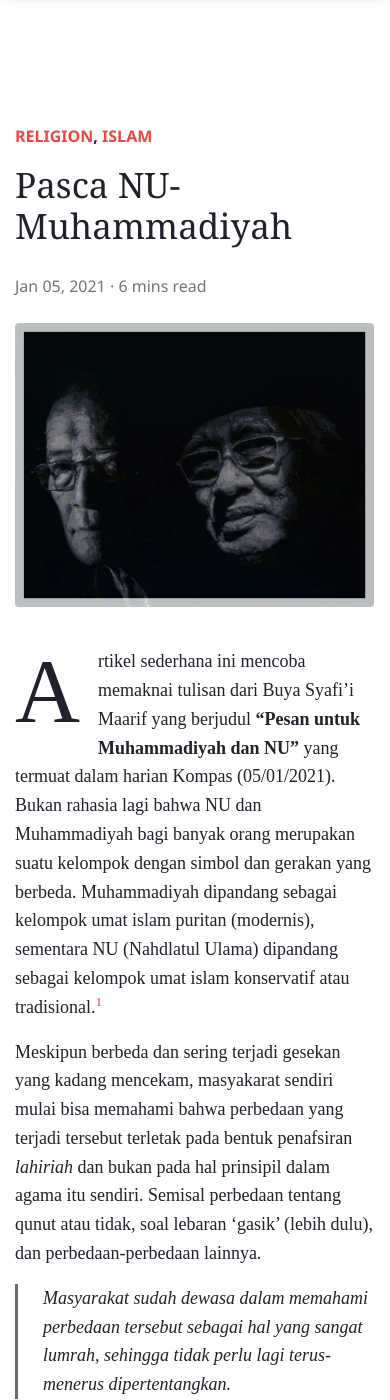
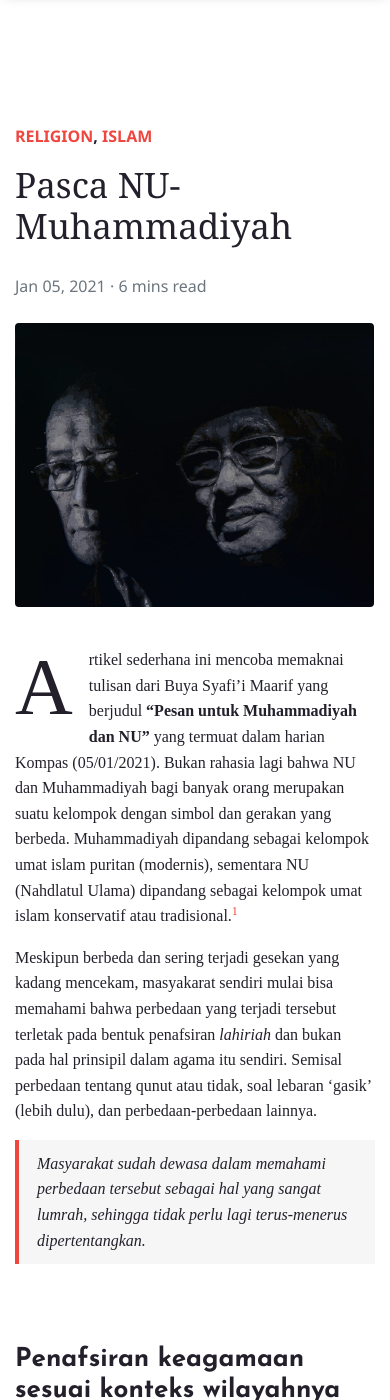
Before and after one commit to t4f1d/blog, a Jekyll site: the page built from _posts/2021-01-05-pasca-nu-muhammadiyah.md, in a window 390 px wide and 1400 px high. Built offline with Jekyll 4.4.1, drawn with Linux system fonts in a browser that asks for light colours; nearby versions of some CDN libraries; comment, search, counter and statistics services are not loaded; some of the changed text lies outside the part shown.

Commit message:
fix issue

```diff
--- a/_layouts/default.html
+++ b/_layouts/default.html
@@ -92,7 +92,7 @@
                 383 l76 135 167 3 167 2 -6 -37 c-4 -21 -7 -206 -7 -412 l-1 -374 75 -81 76 -81 22 26 c13 15 45 51 71 82 l48 55 6 411 6 411 136 0 136 0 125 -213 c175 -299 320 -557 320 -570 0 -6 -67 -126 -149 -266 -231 -398 -281 -487 -281
                 -502 0 -15 132 -251 165 -294 l20 -27 114 199 c246 426 494 859 503 879 9 19 -20 74 -192 370 -112 192 -255 439 -319 549 l-116 200 -636 3 -636 2 -144 -247z"></path>
                 </span>
-                <span class="footer-title mr-2 mb-0"> <b>Thoughts, stories and ideas</b> | <a class="text-credits" href="{{site.baseurl}}">mustaf.id</a> <br>Copyright © 2018 - <script>document.write(new Date().getFullYear())</script>. All rights reserved. <a class="text-credits" href="{{site.baseurl}}/credits.html">Website Credits</a></span>
+                <span class="footer-title mr-2 mb-0"> <b>Thoughts, stories and ideas</b> | <a class="text-credits" href="{{ site.baseurl }}/index.html">mustaf.id</a> <br>Copyright © 2018 - <script>document.write(new Date().getFullYear())</script>. All rights reserved. <a class="text-credits" href="{{site.baseurl}}/credits.html">Website Credits</a></span>
 
 
             </div>
--- a/_posts/2021-01-05-pasca-nu-muhammadiyah.md
+++ b/_posts/2021-01-05-pasca-nu-muhammadiyah.md
@@ -61,7 +70,9 @@
 
 Ketika negara-negara di sekitar kelahiran Islam dan timur tengah sedang dilanda peperangan serta konflik internal yang tak kunjung ada habis-habisnya, banyak harapan besar terhadap Indonesia.
 
-Islam terlalu besar dan mulia untuk hanya dijadikan kendaraan duniawi yang terlalu rendah, _eman-eman_ (sangat disayangkan). Seharusnya kita semua bisa menatap masa depan bersama, berjuang bersama dalam menjalankan _titah_ menjadi wakil Tuhan yang ada di bumi untuk menjadi rahmat bagi seluruh alam, bukan hanya untuk kelompok tertentu saja, namun rahmat bagi seluruh jagad semesta ntah itu yang hidup ataupun tak hidup.
+>Islam terlalu besar dan mulia untuk hanya dijadikan kendaraan duniawi yang terlalu rendah, _eman-eman_ (sangat disayangkan).
+
+Seharusnya kita semua bisa menatap masa depan bersama, berjuang bersama dalam menjalankan _titah_ menjadi wakil Tuhan yang ada di bumi untuk menjadi rahmat bagi seluruh alam, bukan hanya untuk kelompok tertentu saja, namun rahmat bagi seluruh jagad semesta ntah itu yang hidup ataupun tak hidup.
 
 > Wajah Islam Dunia dimasa depan akan sangat ditentukan bagaimana kita (baca: Indonesia) memahami dan menghayati apa itu Islam.
 
@@ -75,7 +86,7 @@
 
 ## Referensi
 <small>
-<a name="foot1">1</a>: Adam Schwarz, Islam: Coming in from the Cold dalam bukunya, A Nation in Waiting, Indonesia in The 1990’s, (Sydney: Allan and Unwin, 1994), p. 171. Lihat pula Deliar Noer, Gerakan Modern Islam di Indonesia 1900-1942, cet. I (Jakarta: LP3ES, 1980)
+<a name="foot1">1</a>: Adam Schwarz, "Islam: Coming in from the Cold dalam bukunya, A Nation in Waiting, Indonesia in The 1990’s", (Sydney: Allan and Unwin, 1994), p. 171. Lihat pula Deliar Noer, Gerakan Modern Islam di Indonesia 1900-1942, cet. I (Jakarta: LP3ES, 1980)
 </small>
 
 <small>
@@ -85,3 +96,8 @@
 <small>
 <a name="foot3">3</a>: Deutsche Welle. “Komunitas ‘Islam Kampung’ versus Jamaah ‘Islam Kota’: DW: 29.02.2020.” DW.COM, www.dw.com/id/komunitas-islam-kampung-versus-jamaah-islam-kota/a-52527047.
 </small>
+
+
+<small>
+<a name="foot4">4</a>: Azhari, Susiknan. "Karakteristik Hubungan Muhammadiyah dan NU dalam Menggunakan Hisab dan Rukyat." Al-Jami'ah: Journal of Islamic Studies 44.2 (2006): 453-486.
+</small>
--- a/_sass/_post.scss
+++ b/_sass/_post.scss
@@ -27,6 +27,9 @@
 	h1, h2, h3, h4, .h1, .h2, .h3, .h4{
 		font-family: "Josefin Sans", sans-serif;
 		margin-bottom: 1rem;
+		@media only screen and (max-width: 480px) {
+			font-size: 26px;
+		}
 	}
 	h1,.h1{
 		margin-top: 5rem;
@@ -44,10 +47,18 @@
 	}
 	p {
 		margin-bottom: 1rem;
+		@media only screen and (max-width: 480px) {
+			font-size: 16px;
+		}
 	}
 	blockquote{
-		border-left: 3px solid #636d72;
-		padding-left: 25px;
+		margin-bottom:1rem;
+		border-left: 4px solid $color1;
+		background-color: #f6f6f6;
+		padding: 3% 5%;
+		p{
+			margin:0;
+		}
 	}
 	blockquote:before {
 	    content: none;
```
Also changed, not shown: other parts of _posts/2021-01-05-pasca-nu-muhammadiyah.md (+11 -2 lines), assets/images/post/2021/buya-syafii-gus-mus.jpg.
